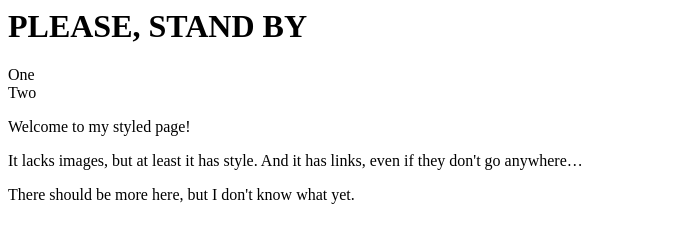
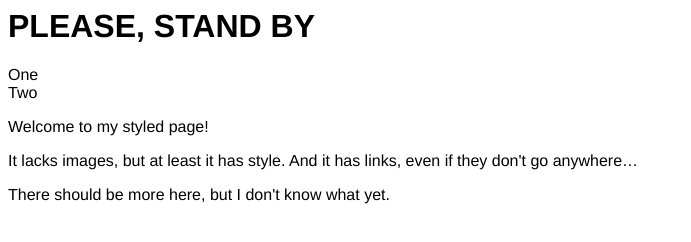
Before and after one commit to PlzStandBy/PlzStandBy.github.io, a plain HTML site: page index.html in a window 1280 px wide. Shown: the whole page, without its empty margins (0-691 px from the left). Drawn offline with Linux system fonts and the light colour scheme.

Commit message:
Update basicstyle.css

```diff
--- a/basicstyle.css
+++ b/basicstyle.css
@@ -1,3 +1,10 @@
 .wrapper {
+  border: 2px solid #574b90
+  border-radius: 4px
+  background-color: #786fa6
   display: grid;
+  grid-template-columns: 1fr 1fr
 }
+body {
+	font-family: Gotham SSm A,Gotham SSm B,Helvetica,Arial,sans-serif;
+}
```
